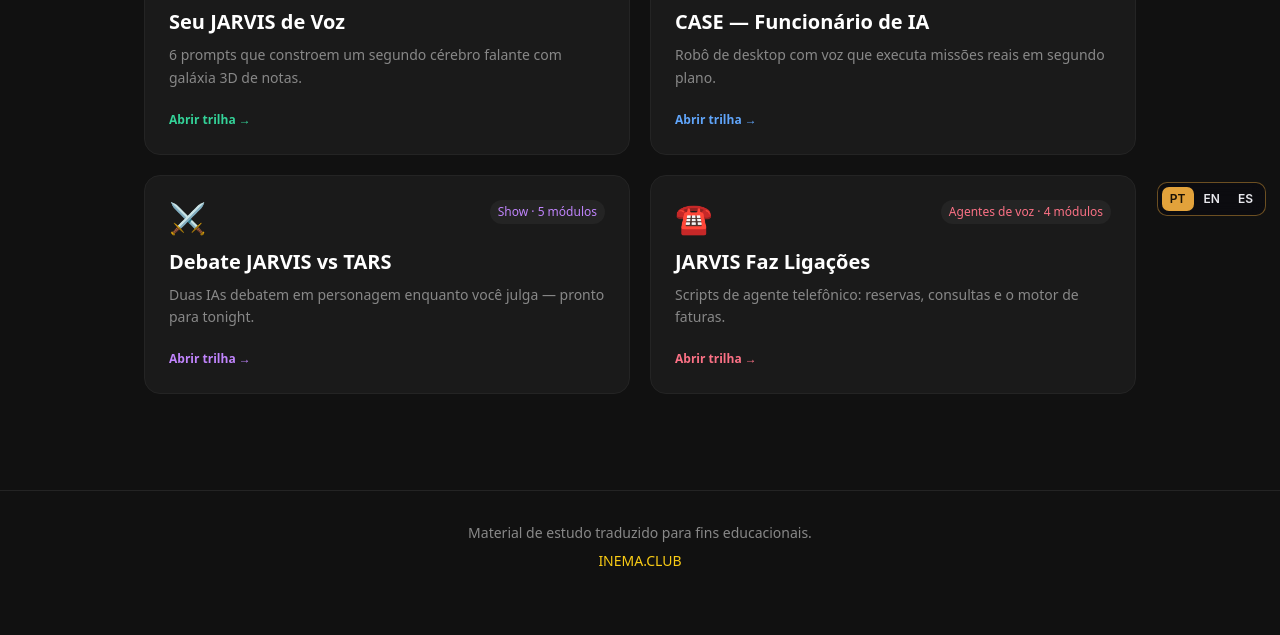
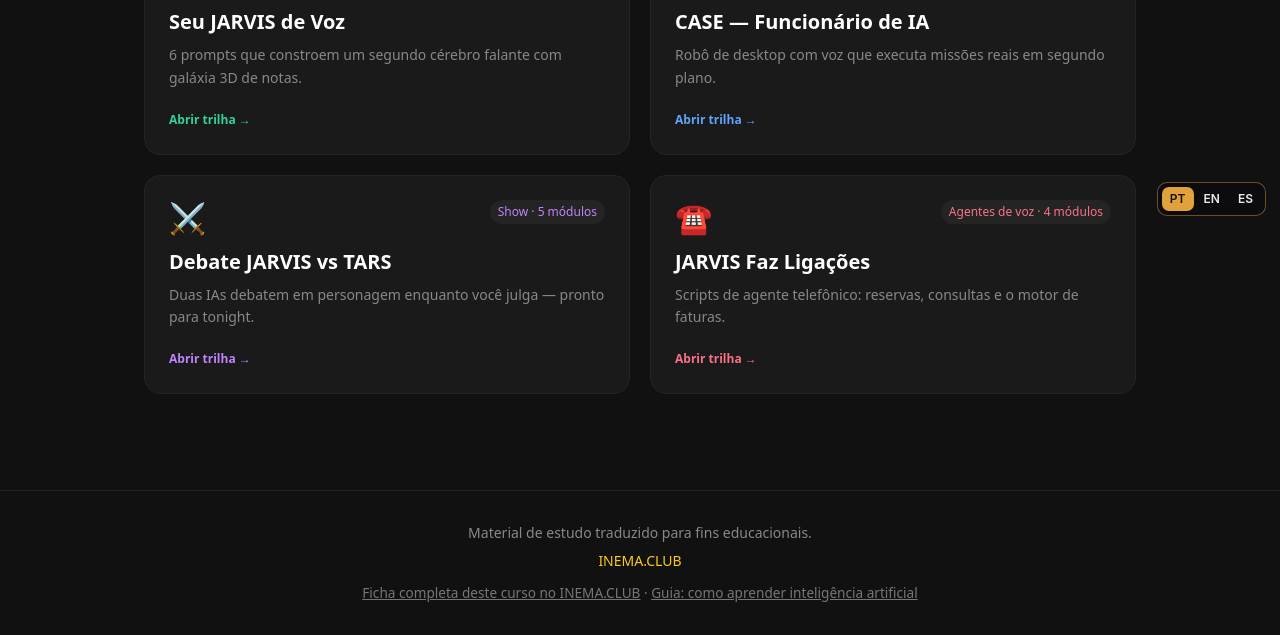
Before and after one commit to inematds/curso-assistente-voz, a plain HTML site: page index.html in a window 1280 px wide. Shown: the part 570-1205 px from the top of the page. Before the commit the page ends 1173 px from the top, so only its background shows below. Drawn offline with nearby package versions, Linux system fonts and the light colour scheme.

Commit message:
seo: link de volta pra ficha do curso e pro guia no inema.club
Co-Authored-By: Claude Opus 5.5 (1M context) <noreply@anthropic.com>

```diff
--- a/index.html
+++ b/index.html
@@ -66,6 +66,10 @@
 <footer class="border-t border-dark-700 mt-16 py-8 text-center text-sm text-dark-400">
 <p>Material de estudo traduzido para fins educacionais.</p>
 <p class="mt-2"><a class="text-primary hover:underline" href="https://inema.club">INEMA.CLUB</a></p>
+
+<!-- inema-backlink:v1 -->
+<p style="display:block;width:100%;text-align:center;font-size:.85rem;margin:.75rem 0 0;opacity:.85"><a href="https://www.inema.club/cursos/238-assistente-de-voz-jarvis-case-cia/" style="color:inherit;text-decoration:underline">Ficha completa deste curso no INEMA.CLUB</a> · <a href="https://www.inema.club/aprender-inteligencia-artificial/" style="color:inherit;text-decoration:underline">Guia: como aprender inteligência artificial</a></p>
+<!-- /inema-backlink:v1 -->
 </footer>
 <script>
 document.getElementById('toggleTema').addEventListener('click',()=>{
```
